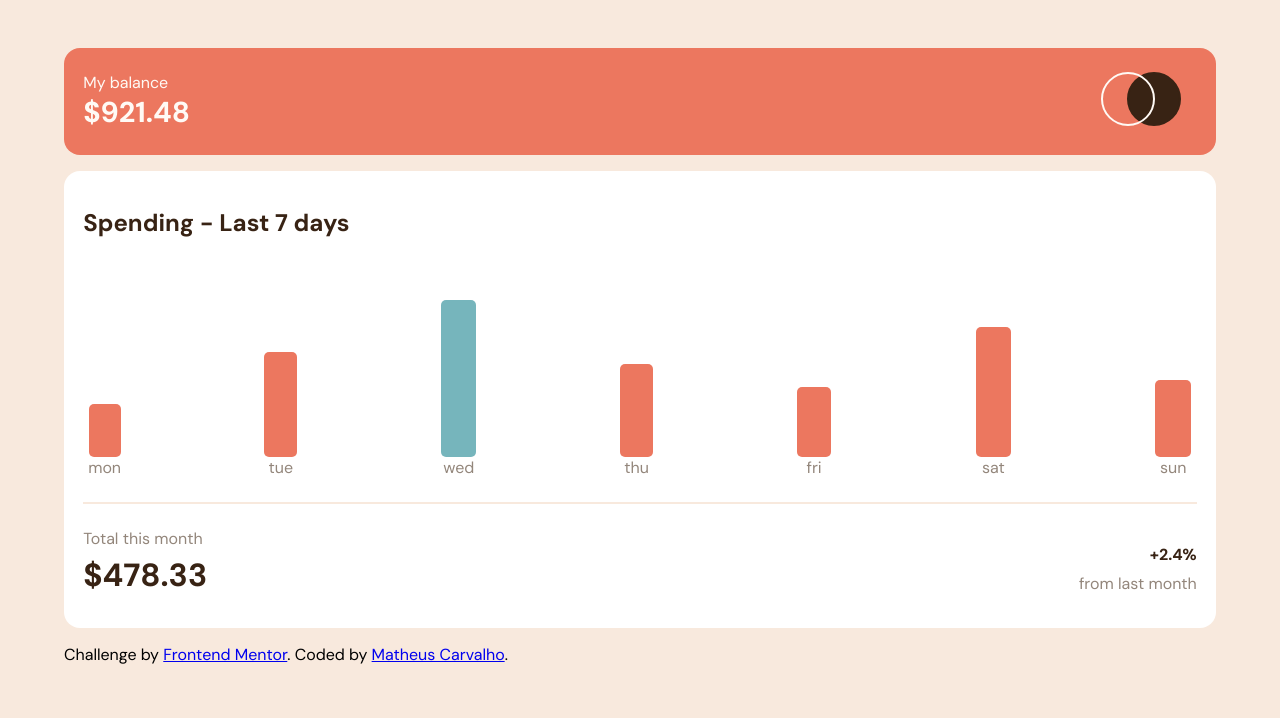
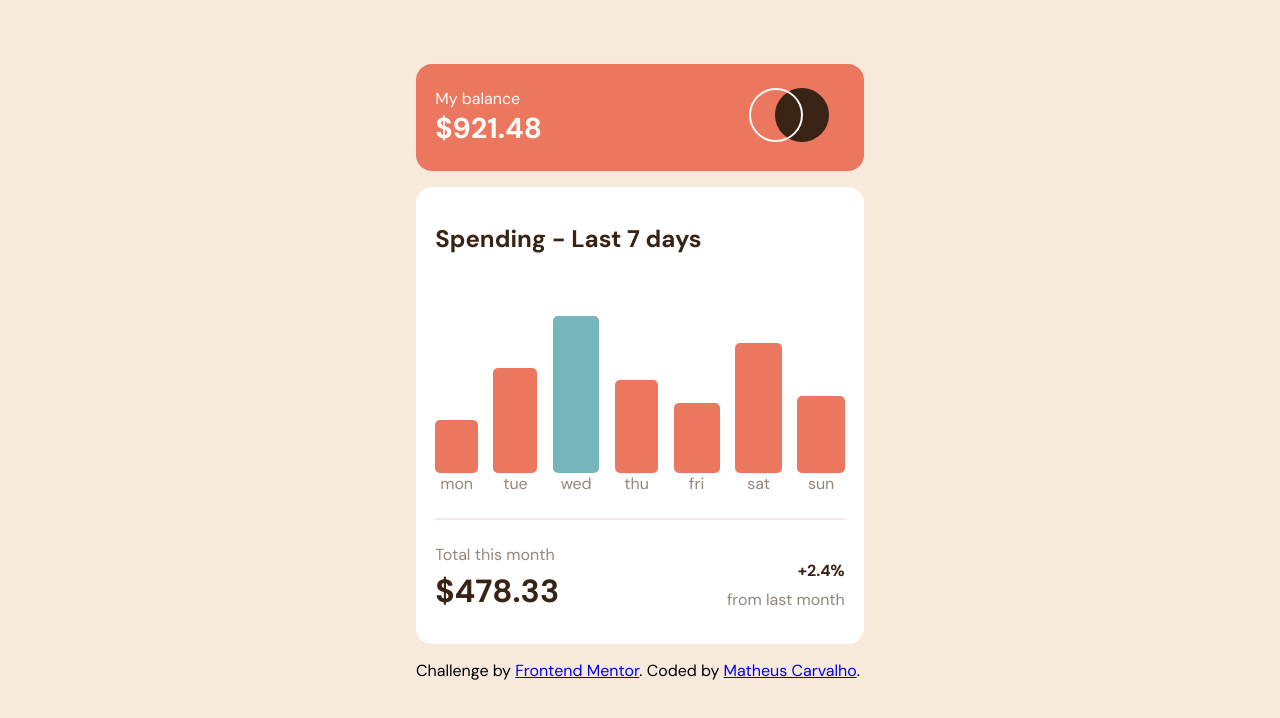
Before and after one commit to matheuscarvalhoscm/expenses-chart-component, a website built with webpack: page index.html in a window 1280 px wide. Built offline with nearby package versions, Linux system fonts and the light colour scheme.

Commit message:
style: add add responsive layout

```diff
--- a/styles/style.scss
+++ b/styles/style.scss
@@ -4,7 +4,7 @@ body {
   background-color: $cream;
   font-family: 'DM Sans', sans-serif;
   margin: auto;
-  width: 90%;
+  width: 22em;
 }
 
 hr {
@@ -17,7 +17,7 @@ hr {
   border-radius: 1em;
   display: flex;
   justify-content: space-between;
-  margin-top: 3em;
+  margin-top: 4em;
   padding: 1.5em 1.2em;
 
   .header__text {
@@ -77,13 +77,13 @@ hr {
 
       .expenses-chart__bar {
         background-color: $soft-red;
-        min-width: 75%;
+        min-width: 80%;
         border-radius: 5px;
       }
 
       &:hover {
         .expenses-chart__amount { background-color: $dark-brown; }
-        .expenses-chart__bar {opacity: 70%; }
+        .expenses-chart__bar { opacity: 70%; }
       }
     }
   }
@@ -118,3 +118,20 @@ hr {
     }
   }
 }
+
+@media screen and (min-width: 768px) and (max-width: 1023px) {
+
+  body {
+    width: 25em;
+  }
+}
+
+@media screen and (min-width: 1024px) {
+  body {
+    width: 28em;
+  }
+
+  .expenses-chart__bar {
+    min-width: 100% !important;
+  }
+}
```
Also changed, not shown: styles/style.css.
